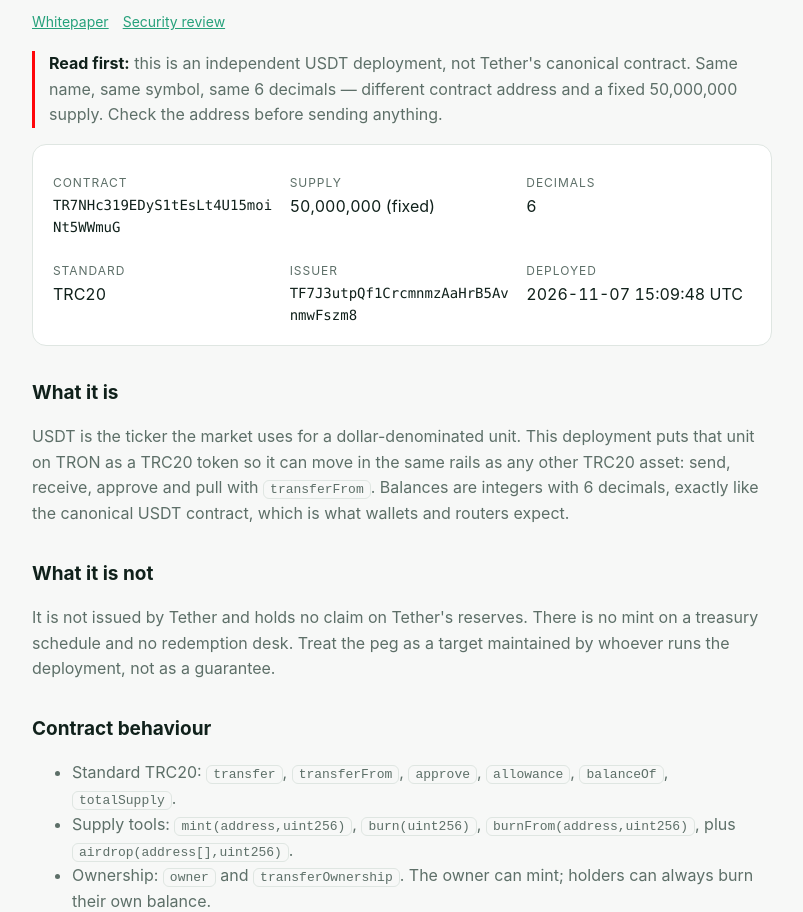
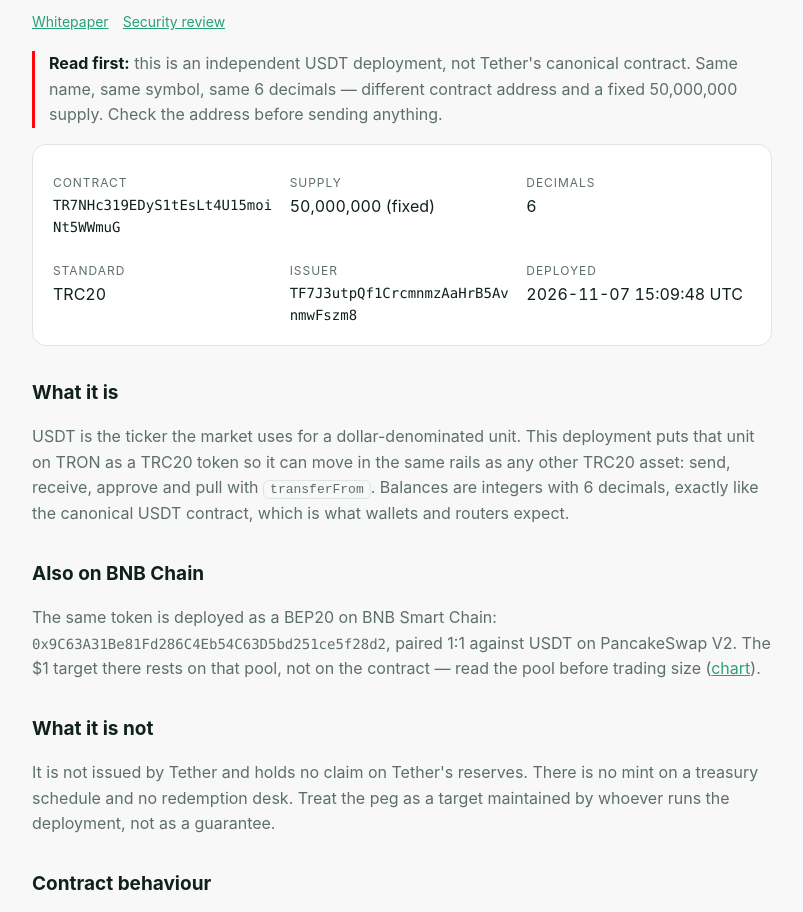
Before and after one commit to Mirxa27/usdt-trc20, a plain HTML site: page index.html in a window 1280 px wide. Shown: the part 129-1041 px from the top of the page, without its empty margins (238-1041 px from the left). Drawn offline with Linux system fonts and the light colour scheme.

Commit message:
Note the BNB Chain deployment

```diff
--- a/index.html
+++ b/index.html
@@ -40,6 +40,12 @@
   unit on TRON as a TRC20 token so it can move in the same rails as any other TRC20 asset: send,
   receive, approve and pull with <code>transferFrom</code>. Balances are integers with 6 decimals,
   exactly like the canonical USDT contract, which is what wallets and routers expect.</p>
+
+  <h2>Also on BNB Chain</h2>
+  <p>The same token is deployed as a BEP20 on BNB Smart Chain:
+  <span class="mono">0x9C63A31Be81Fd286C4Eb54C63D5bd251ce5f28d2</span>, paired 1:1 against USDT on
+  PancakeSwap V2. The $1 target there rests on that pool, not on the contract — read the pool before
+  trading size (<a href="https://dexscreener.com/bsc/0xf725D812b338c344F587AE93080Dc21fF77C9C2C">chart</a>).</p>
 
   <h2>What it is not</h2>
   <p>It is not issued by Tether and holds no claim on Tether's reserves. There is no mint on a
```
